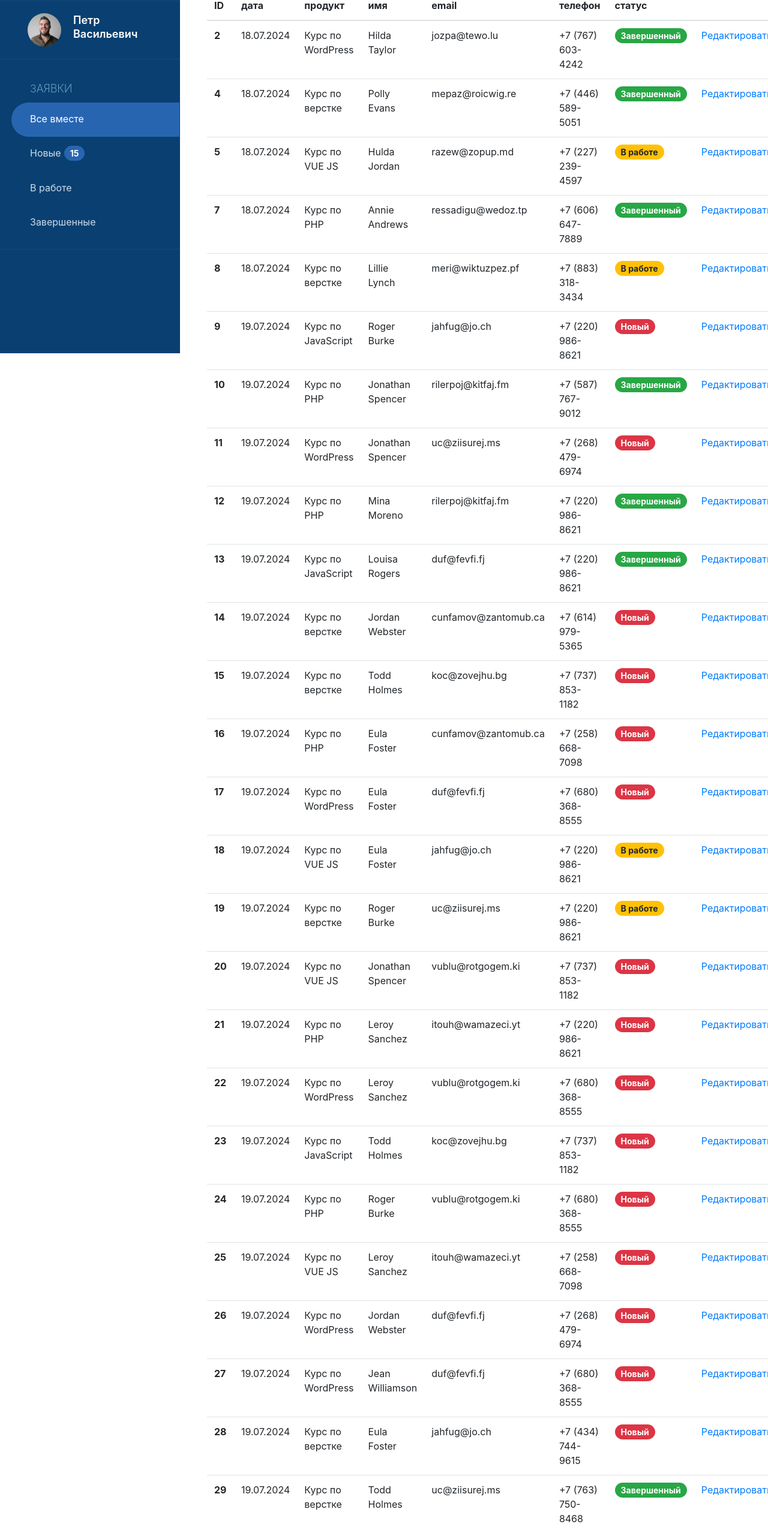
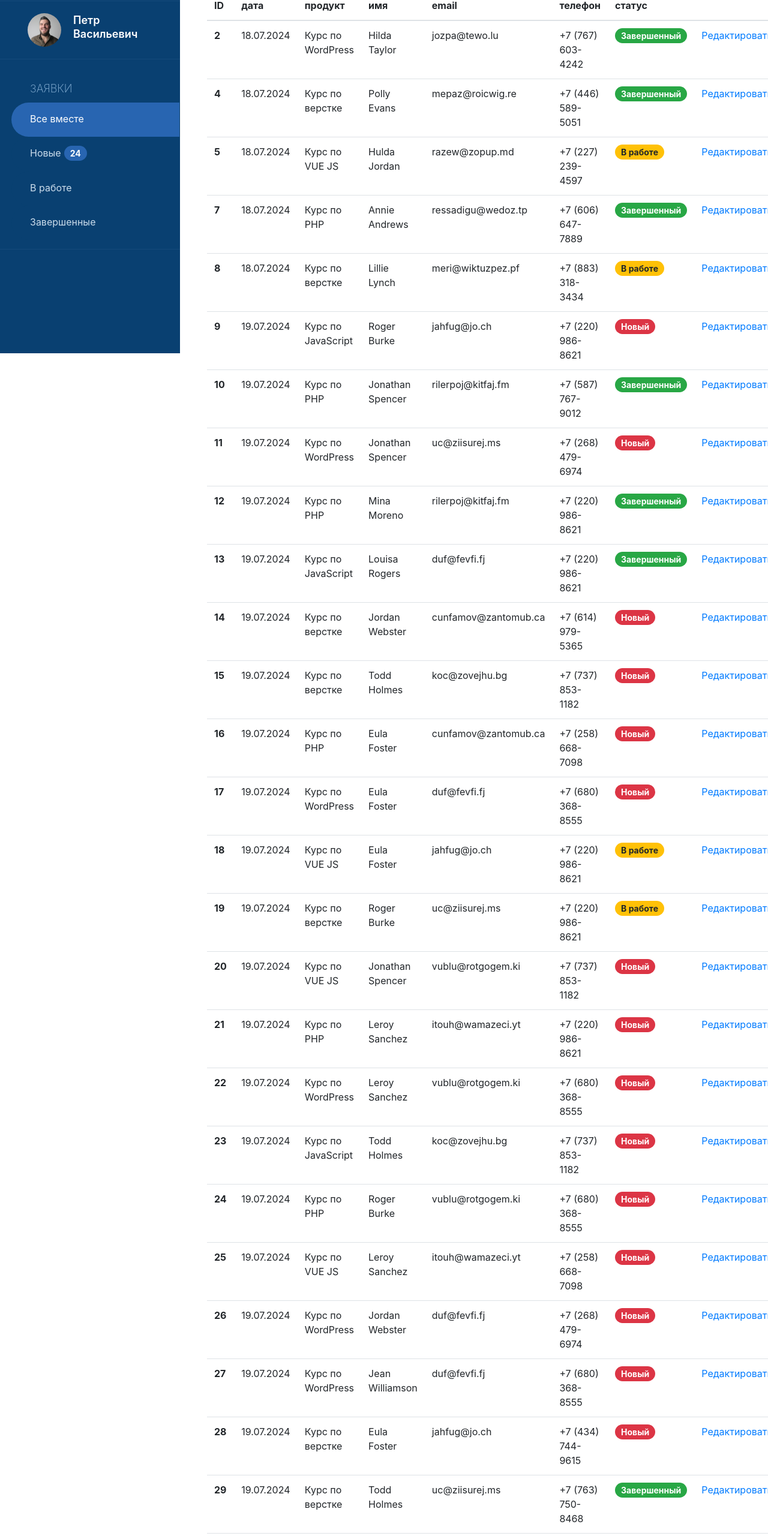
Before and after one commit to anmeshkov/-react-crm, a React (Create React App) app: page / in a window 1280 px wide. Shown: the part 211-2777 px from the top of the page at 60% size. Built offline with nearby package versions, Linux system fonts and the light colour scheme; data requests are answered from the project's data file.

Commit message:
feat: исправлен рендер кнопок для фильтра

```diff
--- a/src/components/LeftPanel/index.jsx
+++ b/src/components/LeftPanel/index.jsx
@@ -5,27 +5,32 @@ import { useState } from "react";
 import User from "../User";
 import LeftPanelNavigation from "../LeftPanelNavigation";
 
-const LeftPanel = ({filterByStatus, counter}) => {
-
+const LeftPanel = ({ filterByStatus, counter, filter }) => {
   return (
     <div className="left-panel blue-skin">
       {/* Logo */}
       <div className="left-panel__logo">
         <div className="left-panel__logo-title">CRM заявки</div>
-        <div className="left-panel__logo-subtitle">учебный проект webcademy</div>
+        <div className="left-panel__logo-subtitle">
+          учебный проект webcademy
+        </div>
       </div>
       {/* // Logo */}
       {/* User */}
-      <User/>
+      <User />
       {/* // User */}
       {/* Navigation 1 */}
       <div className="left-panel__navigation">
         <div className="left-panel__navigation-title">Заявки</div>
-        <LeftPanelNavigation filterByStatus={filterByStatus} counter={counter}/>
+        <LeftPanelNavigation
+          filterByStatus={filterByStatus}
+          counter={counter}
+          filter={filter}
+        />
       </div>
       {/* // Navigation 1 */}
     </div>
   );
-}
+};
 
 export default LeftPanel;
--- a/src/components/LeftPanelNavigation/index.jsx
+++ b/src/components/LeftPanelNavigation/index.jsx
@@ -1,34 +1,49 @@
 /* ----------------------------------------------------------------
   Left Panel Navigation Component
 ---------------------------------------------------------------- */
-import togleButtonActiveClass from "../../helpers/togleButtonActiveClass";
 import CounterBadge from "../counterBadge";
 
-const LeftPanelNavigation = ({ filterByStatus, counter }) => {
+const LeftPanelNavigation = ({ filterByStatus, counter, filter }) => {
   // Обработка нажатия на кнопку фильтра статуса заявок
   // Обновление статуса заявок
   const handleStatusChange = (event) => {
-    filterByStatus(event.target.dataset.value);
-    // event.target.classList.add('active')
-    if (event.target.dataset.value) {
-      togleButtonActiveClass(event.target.dataset.value);
-    }
+    // Обновляем фильтр по статусу заявок
+    const button = event.target.closest("a[data-value]");
+    filterByStatus(button.dataset.value);
   };
+
+  const buttons = [
+    { data: "all", label: "Все вместе", showCounters: false },
+    { data: "new", label: "Новые", showCounters: true },
+    { data: "inwork", label: "В работе", showCounters: false },
+    { data: "complete", label: "Завершенные", showCounters: false },
+  ];
+
+  const renderButtons = buttons.map((button) => {
+    // Если текущая кнопка активна, добавляем активный класс
+    const isActive = filter.status === button.data ? "active" : "";
+    return (
+      <li key={button.data}>
+        <a
+          onClick={handleStatusChange}
+          data-value={button.data}
+          data-role="left-status"
+          href="#"
+          className={isActive}
+        >
+          {button.label}
+          {/* отображаем счетчик */}
+          {counter && button.showCounters && <CounterBadge counter={counter} />}
+        </a>
+      </li>
+    );
+  });
 
   return (
     <ul>
-      <li>
-        <a
-          onClick={handleStatusChange}
-          data-value="all"
-          data-role="left-status"
-          href="#"
-          className="active"
-        >
-          Все вместе
-        </a>
-      </li>
-      <li>
+      {renderButtons}
+
+      {/* <li>
         <a
           onClick={handleStatusChange}
           data-value="new"
@@ -36,29 +51,10 @@ const LeftPanelNavigation = ({ filterByStatus, counter }) => {
           href="#"
         >
           Новые
-        {counter && <CounterBadge counter={counter}/>}
+          {counter && <CounterBadge counter={counter} />}
         </a>
       </li>
-      <li>
-        <a
-          onClick={handleStatusChange}
-          data-value="inwork"
-          data-role="left-status"
-          href="#"
-        >
-          В работе
-        </a>
-      </li>
-      <li>
-        <a
-          onClick={handleStatusChange}
-          data-value="complete"
-          data-role="left-status"
-          href="#"
-        >
-          Завершенные
-        </a>
-      </li>
+      <li> */}
     </ul>
   );
 };
--- a/src/components/TopStatusBar/index.jsx
+++ b/src/components/TopStatusBar/index.jsx
@@ -1,24 +1,40 @@
 /* ----------------------------------------------------------------
   Top Status Bar Component
 ---------------------------------------------------------------- */
-import togleButtonActiveClass from "../../helpers/togleButtonActiveClass";
-
-const TopStatusBar = ({ filterByStatus }) => {
-
+const TopStatusBar = ({ filterByStatus, filter }) => {
   // Обработка нажатия на кнопку фильтра статуса заявок
   const handleStatusChange = (event) => {
     filterByStatus(event.target.dataset.value);
-    togleButtonActiveClass(event.target.dataset.value)
-  }
+  };
+
+  const buttons = [
+    { data: "all", label: "Все" },
+    { data: "new", label: "Новые" },
+    { data: "inwork", label: "В работе" },
+    { data: "complete", label: "Завершенные" },
+  ];
+
+  const renderButtons = buttons.map((button) => {
+    // Если текущая кнопка активна, добавляем активный класс
+    const isActive = filter.status === button.data ? "active" : "";
+    return (
+      <a
+        onClick={handleStatusChange}
+        href="#"
+        className={`btn btn-light ${isActive}`}
+        data-value={button.data}
+        key={button.data}
+      >
+        {button.label}
+      </a>
+    );
+  });
 
   return (
     <div id="topStatusBar" className="btn-group" role="group" aria-label="...">
-      <a onClick={handleStatusChange} href="#" className="btn btn-light" data-value="all">Все</a>
-      <a onClick={handleStatusChange} href="#" className="btn btn-light" data-value="new">Новые</a>
-      <a onClick={handleStatusChange} href="#" className="btn btn-light" data-value="inwork">В работе</a>
-      <a onClick={handleStatusChange} href="#" className="btn btn-light" data-value="complete">Завершенные</a>
+      {renderButtons}
     </div>
   );
-}
+};
 
 export default TopStatusBar;
--- a/src/db.json
+++ b/src/db.json
@@ -233,6 +233,96 @@
       "date": "2024-07-19T11:54:56.498Z",
       "status": "complete",
       "id": 29
+    },
+    {
+      "name": "Ronald Osborne",
+      "phone": "+7 (220) 986-8621",
+      "email": "cunfamov@zantomub.ca",
+      "product": "course-wordpress",
+      "date": "2024-07-21T21:05:16.517Z",
+      "status": "new",
+      "id": 30
+    },
+    {
+      "name": "Ronald Osborne",
+      "phone": "+7 (258) 668-7098",
+      "email": "cunfamov@zantomub.ca",
+      "product": "course-php",
+      "date": "2024-07-21T21:05:17.026Z",
+      "status": "new",
+      "id": 31
+    },
+    {
+      "name": "Roger Burke",
+      "phone": "+7 (434) 744-9615",
+      "email": "uc@ziisurej.ms",
+      "product": "course-html",
+      "date": "2024-07-21T21:05:17.185Z",
+      "status": "new",
+      "id": 32
+    },
+    {
+      "name": "Jean Williamson",
+      "phone": "+7 (587) 767-9012",
+      "email": "itouh@wamazeci.yt",
+      "product": "course-js",
+      "date": "2024-07-21T21:05:17.334Z",
+      "status": "new",
+      "id": 33
+    },
+    {
+      "name": "Ronald Osborne",
+      "phone": "+7 (277) 216-5931",
+      "email": "koc@zovejhu.bg",
+      "product": "course-html",
+      "date": "2024-07-21T21:05:17.484Z",
+      "status": "new",
+      "id": 34
+    },
+    {
+      "name": "Ronald Osborne",
+      "phone": "+7 (268) 479-6974",
+      "email": "jahfug@jo.ch",
+      "product": "course-php",
+      "date": "2024-07-21T21:05:17.641Z",
+      "status": "new",
+      "id": 35
+    },
+    {
+      "name": "Mina Moreno",
+      "phone": "+7 (268) 479-6974",
+      "email": "itouh@wamazeci.yt",
+      "product": "course-php",
+      "date": "2024-07-21T21:05:17.807Z",
+      "status": "new",
+      "id": 36
+    },
+    {
+      "name": "Jonathan Spencer",
+      "phone": "+7 (680) 368-8555",
+      "email": "jahfug@jo.ch",
+      "product": "course-wordpress",
+      "date": "2024-07-21T21:05:17.942Z",
+      "status": "new",
+      "id": 37
+    },
+    {
+      "name": "Eula Foster",
+      "phone": "+7 (258) 668-7098",
+      "email": "cunfamov@zantomub.ca",
+      "product": "course-js",
+      "date": "2024-07-21T21:05:18.107Z",
+      "status": "new",
+      "id": 38
+    },
+    {
+      "name": "Ronald Osborne",
+      "phone": "+7 (220) 986-8621",
+      "email": "vudap@va.mg",
+      "product": "course-php",
+      "date": "2024-07-21T21:05:18.280Z",
+      "status": "inwork",
+      "id": 39
     }
   ]
 }
--- a/src/helpers/togleButtonActiveClass.js
+++ /dev/null
@@ -1,29 +0,0 @@
-// Функция для добавления класса 'active' к выбранной кнопке
-const togleButtonActiveClass = (value) => {
-  // объект для хранения элементов DOM table.html
-  const domElements = {
-    topStatusBar: document.querySelector("#topStatusBar"),
-    leftStatusBar: document.querySelector(".left-panel__navigation"),
-    topStatusBarBtns: document.querySelectorAll("#topStatusBar > a.btn"),
-    leftStatusBarBtns: document.querySelectorAll('a[data-role="left-status"]'),
-  };
-
-  // удаляем класс active у верхник кнопок
-  domElements.topStatusBarBtns.forEach((btn) => {
-    btn.classList.remove("active");
-  });
-  // удаляем класс active у кнопок в вертикальной панели навигации
-  domElements.leftStatusBarBtns.forEach((btn) => {
-    btn.classList.remove("active");
-  });
-
-  // добавляем класс к выбранной кнопке по значению
-  domElements.topStatusBar
-    .querySelector(`a[data-value="${value}"]`)
-    .classList.add("active");
-  domElements.leftStatusBar
-    .querySelector(`a[data-value="${value}"]`)
-    .classList.add("active");
-}
-
-export default togleButtonActiveClass;
--- a/src/pages/HomePage.jsx
+++ b/src/pages/HomePage.jsx
@@ -108,7 +108,7 @@ const HomePage = () => {
 
   return (
     <div>
-      <LeftPanel filterByStatus={filterByStatus} counter={counter} />
+      <LeftPanel filterByStatus={filterByStatus} counter={counter} filter={filter}/>
       <MainWrapper
         requests={fRequests}
         isLoading={isLoading}
```
